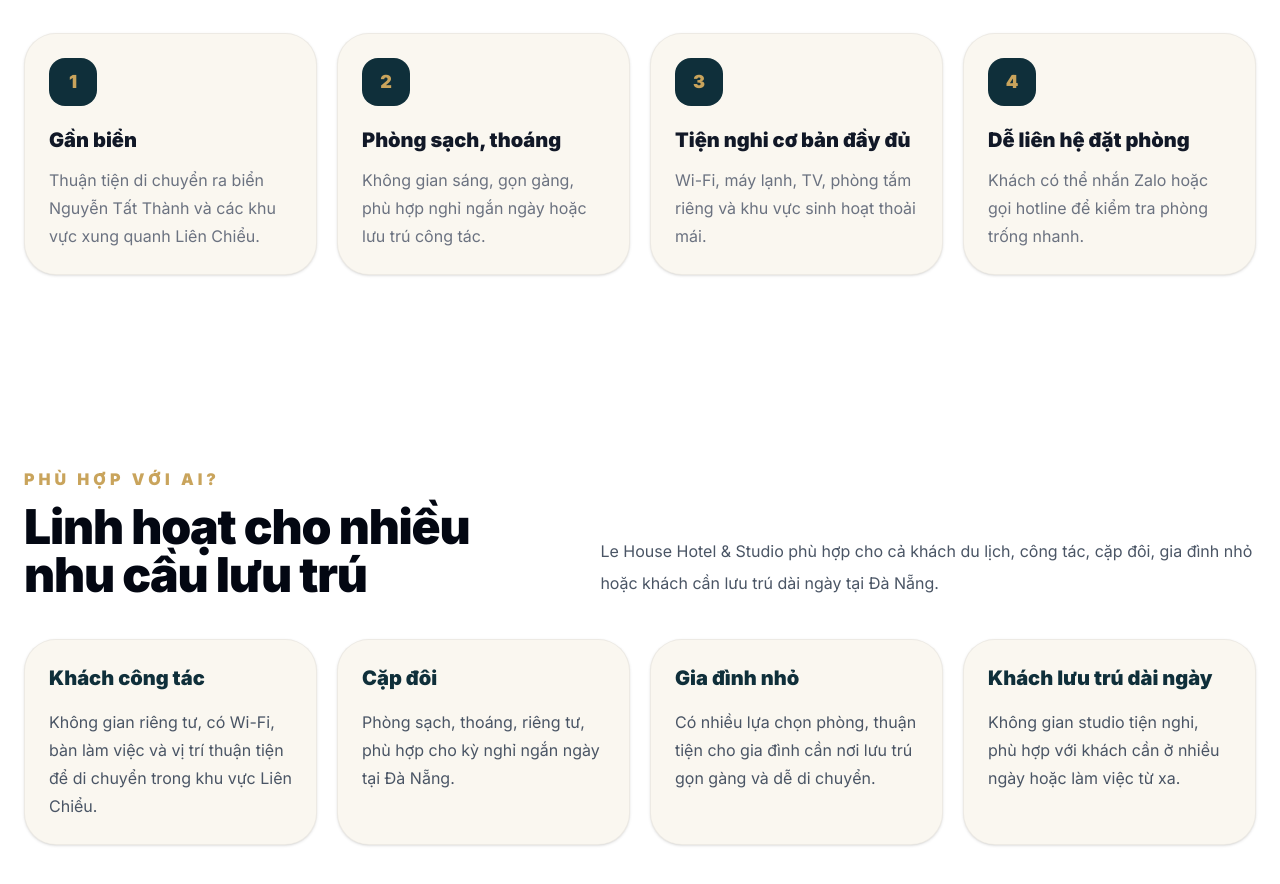
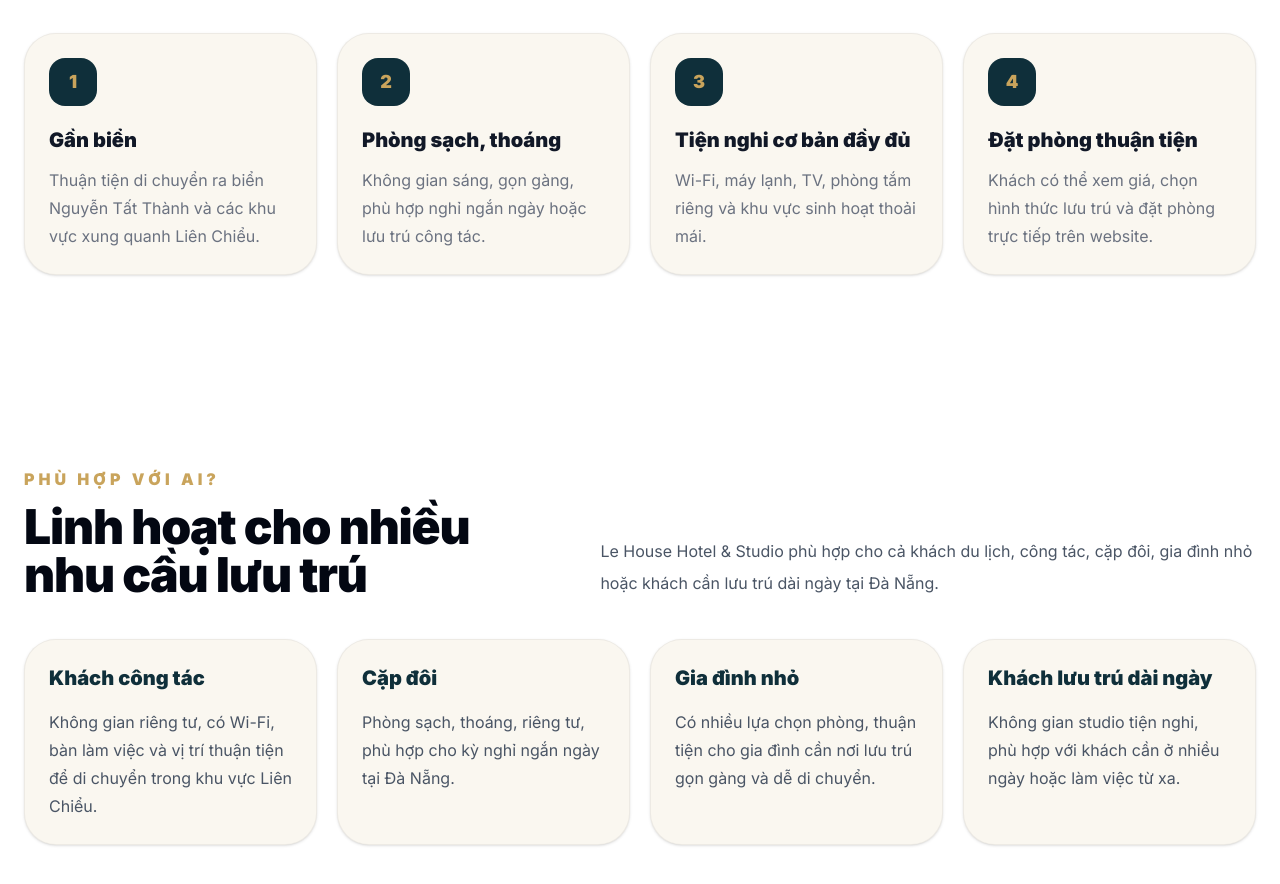
Before and after one commit to troidinh1/lehouse-hotel, a Next.js app: page / in a window 1280 px wide. Shown: the part 1451-2335 px from the top of the page. Built offline with nearby package versions, Linux system fonts and the light colour scheme; a web font is replaced by a local one.

Commit message:
Update booking CTA copy

```diff
--- a/components/hotel/WhyChoose.tsx
+++ b/components/hotel/WhyChoose.tsx
@@ -11,10 +11,10 @@
     title: "Tiện nghi cơ bản đầy đủ",
     desc: "Wi-Fi, máy lạnh, TV, phòng tắm riêng và khu vực sinh hoạt thoải mái.",
   },
-  {
-    title: "Dễ liên hệ đặt phòng",
-    desc: "Khách có thể nhắn Zalo hoặc gọi hotline để kiểm tra phòng trống nhanh.",
-  },
+ {
+  title: "Đặt phòng thuận tiện",
+  desc: "Khách có thể xem giá, chọn hình thức lưu trú và đặt phòng trực tiếp trên website.",
+},
 ];
 
 export default function WhyChoose() {
```
